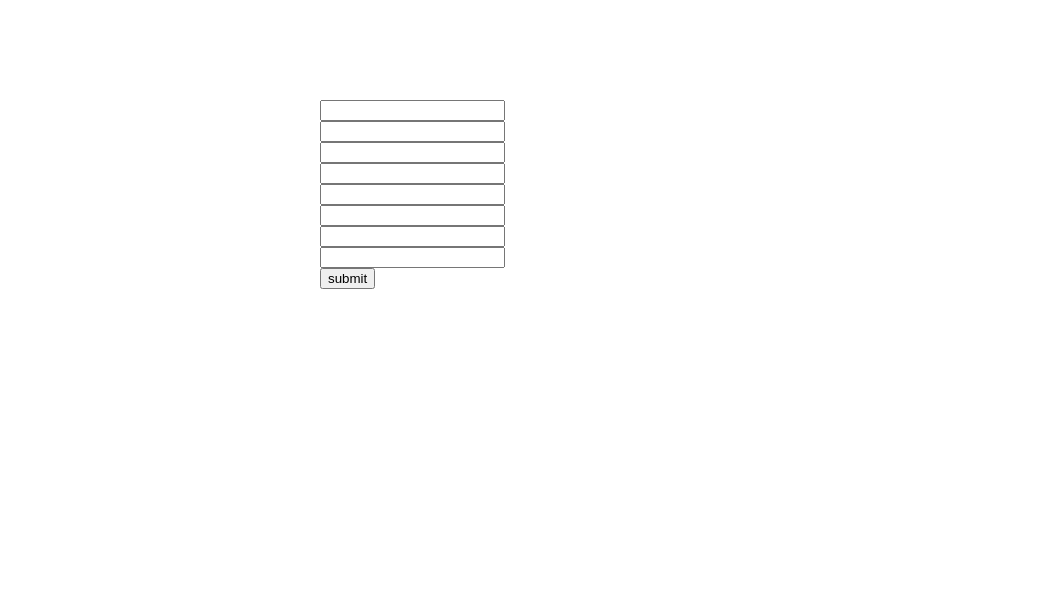
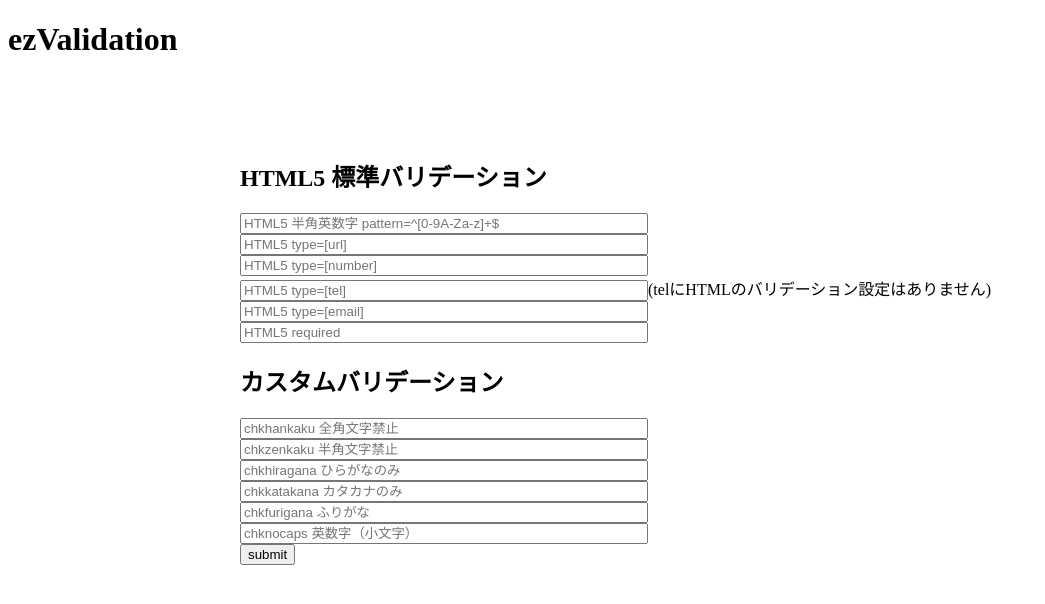
Before and after one commit to uki213/ezValidation, a plain HTML site: page index.html in a window 1280 px wide. Shown: the whole page, without its empty margins (0-1045 px from the left). Drawn offline with nearby package versions, Linux system fonts and the light colour scheme.

Commit message:
サンプルコード追加

```diff
--- a/css/$.ezValidation.css
+++ b/css/$.ezValidation.css
@@ -84,6 +84,10 @@
 	transform: rotate(-45deg);
 }
 
+.errBalloon .balloon .errMsg div{
+	white-space: nowrap;
+}
+
 .errBalloon.right .balloon {
 	left: auto;
 	right: 0px;
--- a/index.html
+++ b/index.html
@@ -7,9 +7,18 @@
 
         form {
             display: block;
-            width: 640px;
+            width: 800px;
             margin: 100px auto;
         }
+
+		input[type=text],
+		input[type=url],
+		input[type=number],
+		input[type=email],
+		input[type=tel]
+		{
+			width: 400px;
+		}
 
         input.invalid ,
         select.invalid ,
@@ -34,15 +43,22 @@
 	</script>
 </head>
 <body>
+	<h1>ezValidation</h1>
     <form>
-		<input type="text" data-custom-validation="chkzenkaku" required><br>
-		<input type="text" pattern="^[0-9A-Za-z]+$" title="titleタグの内容になります" data-custom-validation="test01 test02" required><br>
-		<input type="text" pattern="^[0-9A-Za-z]+$" title="パターンエラー" required><br>
-        <input type="text" pattern="^[0-9A-Za-z]+$"><br>
-        <input type="email" data-custom-validation="test01"><br>
-        <input type="url" required><br>
-        <input type="number"><br>
-        <input type="tel"><br>
+		<h2>HTML5 標準バリデーション</h2>
+		<input type="text" pattern="^[0-9A-Za-z]+$" placeholder="HTML5 半角英数字 pattern=^[0-9A-Za-z]+$"><br>
+		<input type="url" placeholder="HTML5 type=[url]"><br>
+		<input type="number" placeholder="HTML5 type=[number]"><br>
+		<input type="tel" placeholder="HTML5 type=[tel]">(telにHTMLのバリデーション設定はありません)<br>
+		<input type="email" placeholder="HTML5 type=[email]"><br>
+		<input type="text" placeholder="HTML5 required" required><br>
+		<h2>カスタムバリデーション</h2>
+		<input type="text" data-custom-validation="chkhankaku" placeholder="chkhankaku 全角文字禁止"><br>
+		<input type="text" data-custom-validation="chkzenkaku" placeholder="chkzenkaku 半角文字禁止"><br>
+		<input type="text" data-custom-validation="chkhiragana" placeholder="chkhiragana ひらがなのみ"><br>
+		<input type="text" data-custom-validation="chkkatakana" placeholder="chkkatakana カタカナのみ"><br>
+		<input type="text" data-custom-validation="chkfurigana" placeholder="chkfurigana ふりがな"><br>
+		<input type="text" data-custom-validation="chknocaps" placeholder="chknocaps 英数字（小文字）"><br>
 
         <input type="submit" value="submit">
     </form>
--- a/js/$.customValidtion.js
+++ b/js/$.customValidtion.js
@@ -21,7 +21,7 @@
 		},
 		// 半角文字禁止
 		chkzenkaku: function (e) {
-			if ($(e.target).val().match(/^(?:[a-zA-Z0-9@<>\;\:\[\]\{\}\|\^\=\/\!\*\"\#\$\+\%\&\'\(\)\,\.\-\_\?\\\s]+)*$/) !== null) {
+			if ($(e.target).val().match(/^(?:[a-zA-Z0-9@<>\;\:\[\]\{\}\|\^\=\/\!\*\"\#\$\+\%\&\'\(\)\,\.\-\_\?\\\s]+)*$/) !== null && $(e.target).val() !== '') {
 				return '全角文字で入力してください';
 			} else {
 				return false;
@@ -59,10 +59,10 @@
 				return false;
 			}
 		},
-		// ふりがな
+		// 英数字（小文字）
 		chknocaps: function (e) {
 			if ($(e.target).val().match(/^(?:[a-z0-9]+)*$/) === null) {
-				return '英数字(小文字のみ)で入力してください"';
+				return '英数字(小文字のみ)で入力してください';
 			} else {
 				return false;
 			}
```
